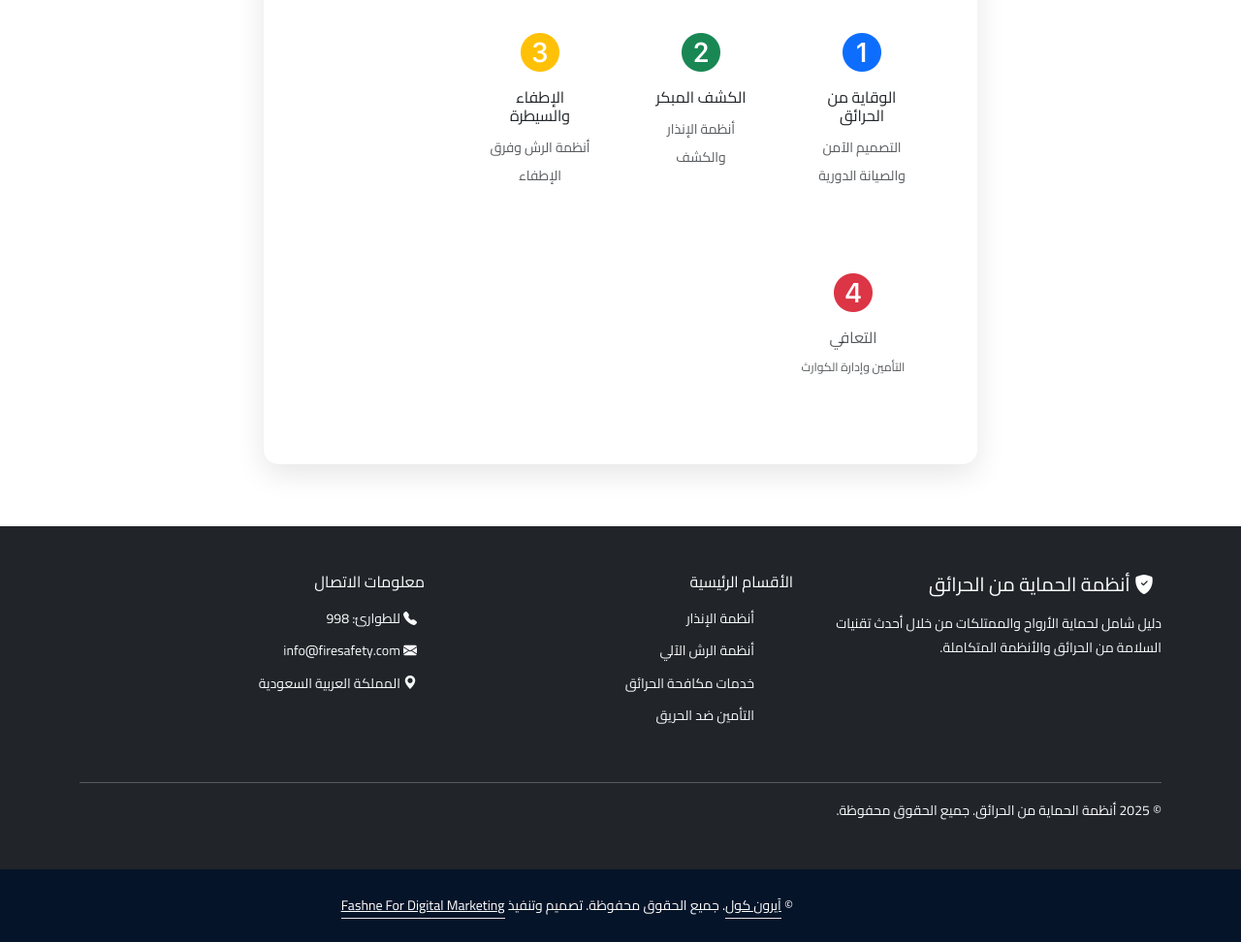
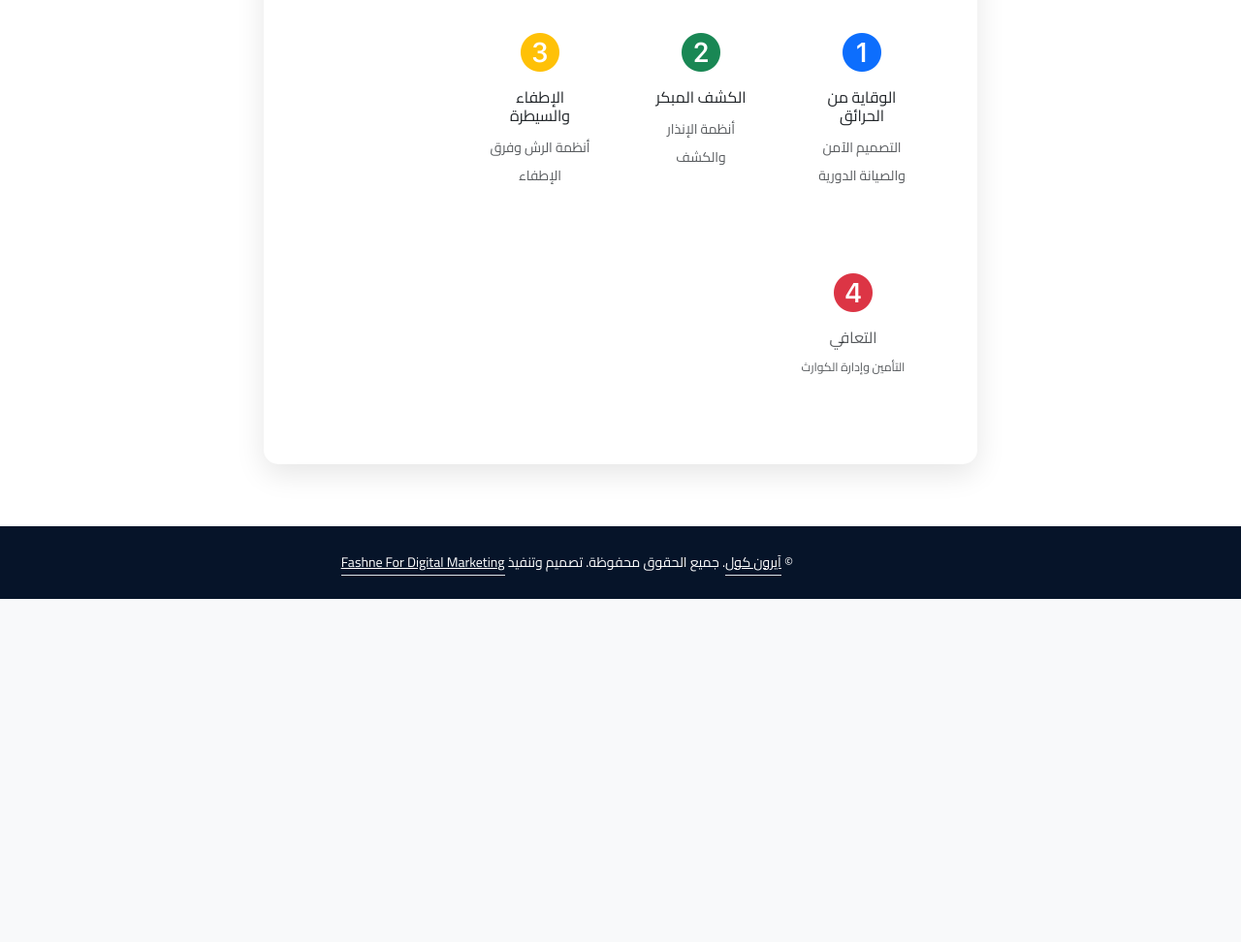
Before and after one commit to MichealSoliman/Air-cool, a plain HTML site: page Pages/fire-systems.html in a window 1280 px wide. Shown: the part 5131-6103 px from the top of the page at 97% size. After the commit the page ends 5749 px from the top, so only its background shows below. Drawn offline with nearby package versions, Linux system fonts and the light colour scheme.

Commit message:
change pages

```diff
--- a/Pages/fire-systems.html
+++ b/Pages/fire-systems.html
@@ -750,53 +750,7 @@
         </div>
     </section>
 
-    <!-- Footer -->
-    <footer class="footer">
-        <div class="container">
-            <div class="row">
-                <div class="col-lg-4 mb-4">
-                    <h5 class="text-white mb-3">
-                        <i class="bi bi-shield-fill-check me-2"></i>
-                        أنظمة الحماية من الحرائق
-                    </h5>
-                    <p class="text-light">
-                        دليل شامل لحماية الأرواح والممتلكات من خلال أحدث تقنيات السلامة من الحرائق والأنظمة المتكاملة.
-                    </p>
-                </div>
-                <div class="col-lg-4 mb-4">
-                    <h6 class="text-white mb-3">الأقسام الرئيسية</h6>
-                    <ul class="list-unstyled">
-                        <li class="mb-2"><a href="#alarm-systems" class="text-light text-decoration-none">أنظمة الإنذار</a></li>
-                        <li class="mb-2"><a href="#sprinkler-systems" class="text-light text-decoration-none">أنظمة الرش الآلي</a></li>
-                        <li class="mb-2"><a href="#fire-services" class="text-light text-decoration-none">خدمات مكافحة الحرائق</a></li>
-                        <li class="mb-2"><a href="#insurance" class="text-light text-decoration-none">التأمين ضد الحريق</a></li>
-                    </ul>
-                </div>
-                <div class="col-lg-4 mb-4">
-                    <h6 class="text-white mb-3">معلومات الاتصال</h6>
-                    <p class="text-light mb-2">
-                        <i class="bi bi-telephone-fill me-2"></i>
-                        للطوارئ: 998
-                    </p>
-                    <p class="text-light mb-2">
-                        <i class="bi bi-envelope-fill me-2"></i>
-                        info@firesafety.com
-                    </p>
-                    <p class="text-light">
-                        <i class="bi bi-geo-alt-fill me-2"></i>
-                        المملكة العربية السعودية
-                    </p>
-                </div>
-            </div>
-            <hr class="border-light">
-            <div class="row">
-                <div class="col-md-6">
-                    <p class="text-light mb-0">&copy; 2025 أنظمة الحماية من الحرائق. جميع الحقوق محفوظة.</p>
-                </div>
 
-            </div>
-        </div>
-    </footer>
 
     <!-- Bootstrap JS -->
     <script src="https://cdn.jsdelivr.net/npm/bootstrap@5.3.0/dist/js/bootstrap.bundle.min.js"></script>
```
Also changed, not shown: Pages/bashir-mover.html (+9 -11 lines), Pages/central-acs.html (+2 -4 lines), Pages/maintenance.html (+1 -12 lines), Pages/offers.html (+19 -5 lines), Pages/split-acs.html (+11 -0 lines).
